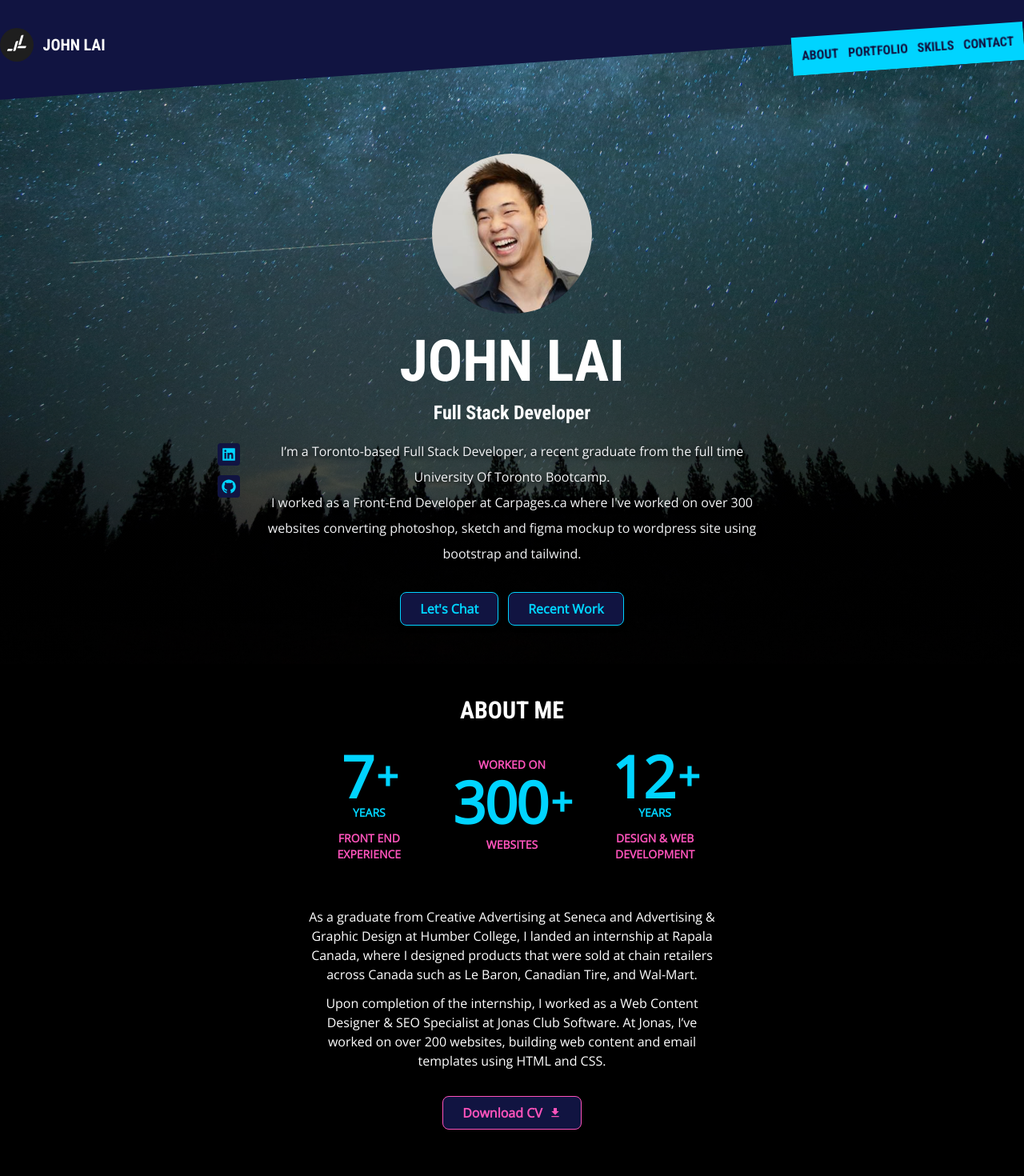
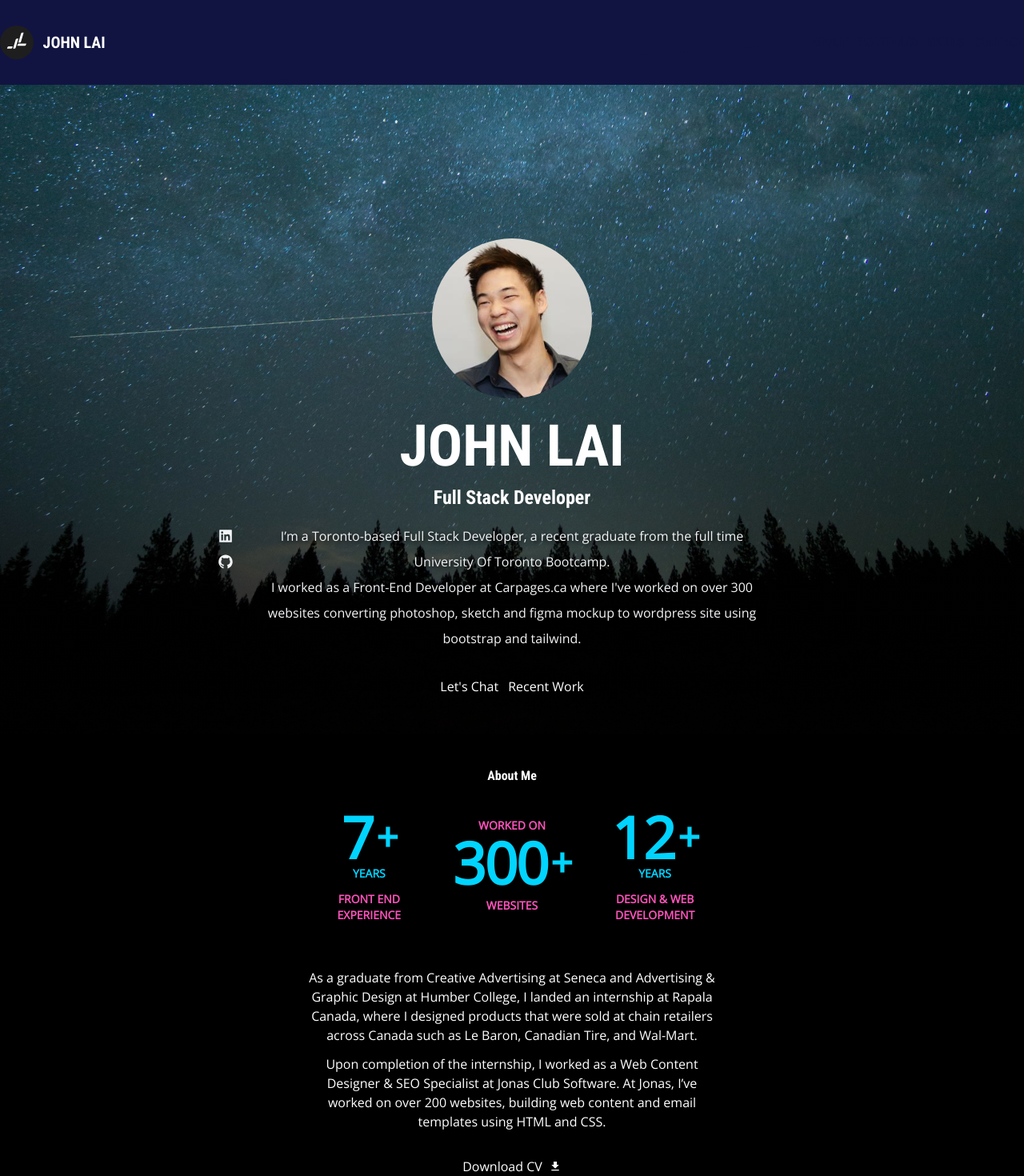
Before and after one commit to johnxlai/2023-portfolio, a React (Create React App) app: page / in a window 1280 px wide. Shown: the top 1470 px of the page at 80% size. Built offline with nearby package versions, Linux system fonts and the light colour scheme.

Commit message:
Testing github pages error

```diff
--- a/src/components/sections/navbar/Navbar.js
+++ b/src/components/sections/navbar/Navbar.js
@@ -25,6 +25,7 @@ const Navbar = () => {
             </li>
           ))}
         </ul>
+
         {/* <button id="theme-icon" className="text-white cursor-pointer text-3xl">
           <IoIosColorPalette />
         </button> */}
--- a/src/index.scss
+++ b/src/index.scss
@@ -26,40 +26,40 @@
 }
 
 //Tailwind combined classes
-@layer components {
-  .navbar {
-    @apply w-screen h-[4rem] lg:h-[5rem] grid place-items-center fixed top-0 left-0 z-[100] transition ease-in-out delay-150 duration-300;
-  }
+// @layer components {
+//   .navbar {
+//     @apply w-screen h-[4rem] lg:h-[5rem] grid place-items-center fixed top-0 left-0 z-[100] transition ease-in-out delay-150 duration-300;
+//   }
 
-  .nav-menu-angled {
-    @apply top-[5px] relative p-3 bg-primary backdrop-blur-sm transform rotate-[-4deg];
-  }
+//   .nav-menu-angled {
+//     @apply top-[5px] relative p-3 bg-primary backdrop-blur-sm transform rotate-[-4deg];
+//   }
 
-  .btn-primary {
-    @apply py-2 px-6 bg-secondary font-bold text-primary border border-primary rounded-lg shadow-md hover:border-[--tertiary-color] hover:text-[--tertiary-color] hover:-translate-y-1 focus:outline-none focus:ring-2 focus:ring-blue-400 focus:ring-opacity-75 transition ease-in-out delay-150 duration-300;
+//   .btn-primary {
+//     @apply py-2 px-6 bg-secondary font-bold text-primary border border-primary rounded-lg shadow-md hover:border-[--tertiary-color] hover:text-[--tertiary-color] hover:-translate-y-1 focus:outline-none focus:ring-2 focus:ring-blue-400 focus:ring-opacity-75 transition ease-in-out delay-150 duration-300;
 
-    &.btn-active {
-      @apply border-[--tertiary-color] text-white bg-tertiary font-bold;
-    }
-  }
+//     &.btn-active {
+//       @apply border-[--tertiary-color] text-white bg-tertiary font-bold;
+//     }
+//   }
 
-  .btn-tertiary {
-    @apply py-2 px-6 bg-secondary font-bold text-tertiary border border-tertiary rounded-lg shadow-md hover:border-[--primary-color] hover:text-[--primary-color] hover:-translate-y-1 focus:outline-none focus:ring-2 focus:ring-blue-400 focus:ring-opacity-75 transition ease-in-out delay-150 duration-300;
-  }
-  .section-heading {
-    @apply text-3xl font-bold  uppercase;
-  }
-  .header-social-icons {
-    @apply w-7 aspect-square bg-secondary text-primary rounded hidden lg:grid place-items-center hover:-translate-x-1 hover:bg-tertiary  hover:text-secondary focus:outline-none focus:ring-2 focus:ring-blue-400 focus:ring-opacity-75 transition ease-in-out delay-150 duration-300;
-  }
-  .theme-transition {
-    @apply transition ease-in-out delay-150 duration-300;
-  }
+//   .btn-tertiary {
+//     @apply py-2 px-6 bg-secondary font-bold text-tertiary border border-tertiary rounded-lg shadow-md hover:border-[--primary-color] hover:text-[--primary-color] hover:-translate-y-1 focus:outline-none focus:ring-2 focus:ring-blue-400 focus:ring-opacity-75 transition ease-in-out delay-150 duration-300;
+//   }
+//   .section-heading {
+//     @apply text-3xl font-bold  uppercase;
+//   }
+//   .header-social-icons {
+//     @apply w-7 aspect-square bg-secondary text-primary rounded hidden lg:grid place-items-center hover:-translate-x-1 hover:bg-tertiary  hover:text-secondary focus:outline-none focus:ring-2 focus:ring-blue-400 focus:ring-opacity-75 transition ease-in-out delay-150 duration-300;
+//   }
+//   .theme-transition {
+//     @apply transition ease-in-out delay-150 duration-300;
+//   }
 
-  .scrollSpy {
-    @apply flex gap-3 bg-black/[0.4] rounded-full px-6 py-3 backdrop-blur-xl;
-  }
-}
+//   .scrollSpy {
+//     @apply flex gap-3 bg-black/[0.4] rounded-full px-6 py-3 backdrop-blur-xl;
+//   }
+// }
 
 * {
   box-sizing: border-box;
```
Also changed, not shown: 1 other file (tests, documents, lock files or other folders).
